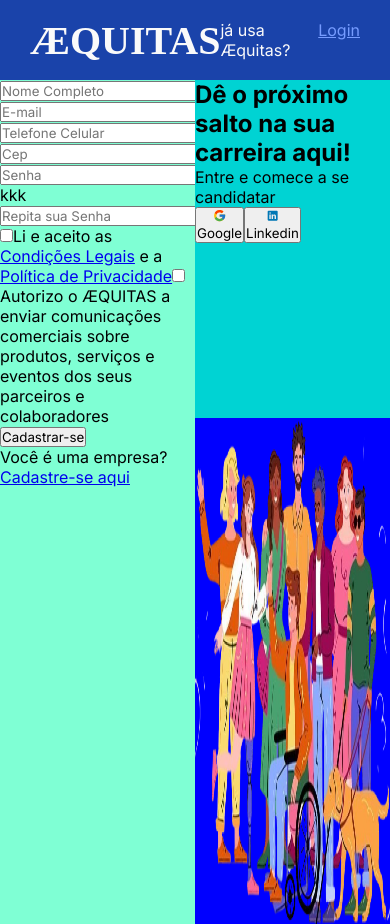
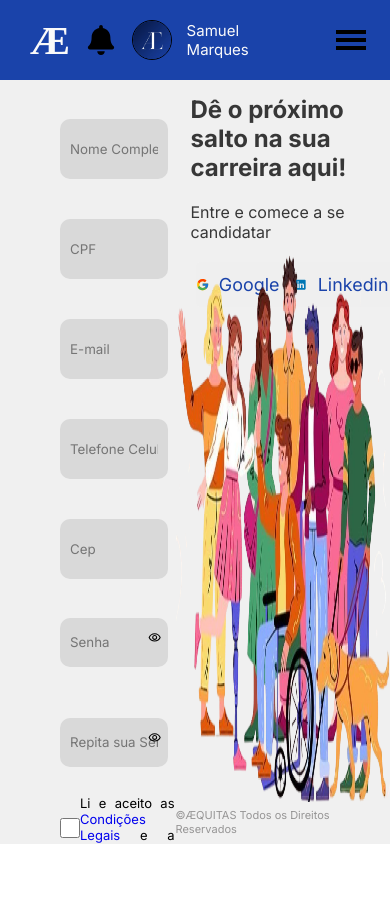
Before and after one commit to lucas-alexandrino/Aequitas-React, a React (Vite) app: page /login in a window 390 px wide. After the commit the page ends 844 px from the top, so only its background shows below. Built offline with nearby package versions, Linux system fonts and the light colour scheme; a web font is replaced by a local one.

Commit message:
tela cadastro usuario sem responsividade - bruno

```diff
--- a/src/App.tsx
+++ b/src/App.tsx
@@ -1,5 +1,4 @@
 import './App.css'
-import LoginCard from './componentes/LoginCard/LoginCard'
 import CadastroPessoa from "./pages/CadastroPessoa/CadastroPessoa"
 import Login from './pages/Login/Login'
 
--- a/src/componentes/HeaderPessoa/HeaderPessoa.tsx
+++ b/src/componentes/HeaderPessoa/HeaderPessoa.tsx
@@ -6,7 +6,7 @@
 
 export default function HeaderPessoa() {
     const [menuAtivo, setMenuAtivo] = useState(false);
-    const [login, setLogin] = useState(false);
+    const [login, setLogin] = useState(true);
 
     return (
         <>
@@ -14,8 +14,11 @@
             {
                 login ?
                     <div className="headerPessoaContainer logada">
-                        <h1 className="logoHeaderPessoa">
+                        <h1 className="logoHeaderPessoa logoUm">
                             ÆQUITAS
+                        </h1>
+                        <h1 className="logoHeaderPessoa logoDois">
+                            Æ
                         </h1>
                         <div className="conteudoPessoa">
                             <button><FaBell size="30px" /></button>
@@ -30,8 +33,11 @@
                     </div>
                     :
                     <div className="headerPessoaContainer">
-                        <h1 className="logoHeaderPessoa">
+                        <h1 className="logoHeaderPessoa logoUm">
                             ÆQUITAS
+                        </h1>
+                        <h1 className="logoHeaderPessoa logoDois">
+                            Æ
                         </h1>
                         <p className="escritaHeaderPessoa">
                             já usa Æquitas?<a href="#">Login</a>
--- a/src/componentes/HeaderPessoa/headerPessoa.css
+++ b/src/componentes/HeaderPessoa/headerPessoa.css
@@ -10,11 +10,21 @@
     position: sticky;
     top: 0;
     transition: all 0.3s;
+    z-index: 999;
 }
+
 
 .logoHeaderPessoa{
     font-size: 40px;
     font-family: "David libre";
+}
+
+.logoUm{
+    display: inline;
+}
+
+.logoDois{
+    display: none;
 }
 
 .escritaHeaderPessoa{
@@ -103,3 +113,12 @@
 .ativo span:nth-child(2){
     opacity: 0;
 }
+
+@media(max-width: 600px){
+    .logoUm{
+        display: none;
+    }
+    .logoDois{
+        display: inline;
+    }
+}
--- a/src/index.css
+++ b/src/index.css
@@ -3,6 +3,8 @@
   margin: 0;
   box-sizing: border-box;
   font-family: "inter", arial ,sans-serif;
+  text-decoration: none
+  ;
 }
 
 title{
--- a/src/pages/CadastroPessoa/CadastroPessoa.tsx
+++ b/src/pages/CadastroPessoa/CadastroPessoa.tsx
@@ -4,91 +4,124 @@
 import { FcGoogle } from "react-icons/fc";
 import Diversidade from "../../images/Diversidade.png"
 import { IoLogoLinkedin } from "react-icons/io";
-export default function CadastroPessoa(){
-    const [telefone,setTelefone] = useState("");
-    const [cep,setCep] = useState("");
-    const [senha,setSenha] = useState("");
-    const [senhaRepetir,setSenhaRepetir] = useState("");
-    return(
+import { MdOutlineVisibility, MdOutlineVisibilityOff } from "react-icons/md";
+export default function CadastroPessoa() {
+    const [telefone, setTelefone] = useState("");
+    const [cep, setCep] = useState("");
+    const [senha, setSenha] = useState("");
+    const [senhaRepetir, setSenhaRepetir] = useState("");
+    const [mostrarSenha, setMostrarSenha] = useState(false);
+    return (
         <>
-            <HeaderPessoa/>
             <div className="containercadastroPessoa">
-
+                <HeaderPessoa />
                 <div className="formularioCadastroPessoa">
                     <form>
-                <input type="text"  maxLength={145} placeholder="Nome Completo"/>
-                <input type="email" placeholder="E-mail"/>
-                <input type="text" value={telefone} placeholder="Telefone Celular" maxLength={14} onChange={(e) =>{
+                        <div className="juncaoLabel">
+                            <label id="campoNome" className="valorErrado">&#42;A senha deve ter 8 caractere</label>
+                            <input type="text" maxLength={145} placeholder="Nome Completo" className="campoCadastro" />
+                        </div>
+                        <div className="juncaoLabel">
+                            <label id="campoCpf" className="valorErrado">&#42; As senhas não são iguais </label>
+                            <input type="text" placeholder="CPF" className="campoCadastro" />
+                        </div>
+                        <div className="juncaoLabel">
+                            <label id="campoEmail" className="valorErrado">&#42; As senhas não são iguais </label>
+                            <input type="email" placeholder="E-mail" className="campoCadastro" />
+                        </div>
+                        <div className="juncaoLabel">
+                            <label id="campoTelefone" className="valorErrado">&#42; As senhas não são iguais </label>
+                            <input type="text" value={telefone} placeholder="Telefone Celular" maxLength={14} className="campoCadastro" onChange={(e) => {
                                 const inputValue = e.target.value;
                                 const numericValue = inputValue.replace(/\D/g, '');
                                 setTelefone(numericValue);
                                 let newValue = inputValue;
-                    if (inputValue.length == 11 ) {
-                    newValue = inputValue.substring(0,0) + "(" + inputValue.substring(0,2) + ")" + inputValue.substring(2,7) + "-" + inputValue.substring(7) ;
+                                if (inputValue.length == 11) {
+                                    newValue = inputValue.substring(0, 0) + "(" + inputValue.substring(0, 2) + ")" + inputValue.substring(2, 7) + "-" + inputValue.substring(7);
                                     setTelefone(newValue)
                                 }
-                }}/>
-                <input type="text" placeholder="Cep" value={cep} maxLength={9} onChange={(e) =>{
+                            }} />
+                        </div>
+                        <div className="juncaoLabel">
+                            <label id="campoCep" className="valorErrado">&#42; As senhas não são iguais </label>
+                            <input type="text" placeholder="Cep" value={cep} maxLength={9} className="campoCadastro" onChange={(e) => {
                                 const inputValue = e.target.value;
                                 const numericValue = inputValue.replace(/\D/g, '');
                                 setCep(numericValue);
                                 let newValue = inputValue;
                                 if (inputValue.length == 8 && e.nativeEvent.inputType !== "deleteContentBackward") {
-                    newValue = inputValue.substring(0,5) + "-" + inputValue.substring(5);
+                                    newValue = inputValue.substring(0, 5) + "-" + inputValue.substring(5);
                                     setCep(newValue)
                                 }
-                }}/>
-
-                <input type="text" placeholder="Senha" value={senha} minLength={8} maxLength={16}  onChange={(e) =>{
+                            }} />
+                        </div>
+                        <div className="juncaoLabel">
+                            <label id="campoSenha" className="valorErrado">&#42;A senha deve ter 8 caractere</label>
+                            <input type={mostrarSenha ? "text" : "password"} placeholder="Senha" value={senha} minLength={8} className="campoCadastro" maxLength={16} onChange={(e) => {
                                 setSenha(e.target.value);
                             }} onBlur={() => {
-                    const inputValue = document.getElementById("sa");
-                    if(senha.length < 8)
-                        inputValue?.classList.toggle("ats");
+                                const inputValue = document.getElementById("campoSenha");
+                                if (senha.length < 8)
+                                    inputValue?.classList.toggle("valorErradoAtivo");
 
-                }} onFocus={()=>{
-                    const inputValue = document.getElementById("sd");
-                    if(senha.length < 8)
-                    inputValue?.classList.toggle("ats");
-                }}/>
-                <label id="sda"> kkk</label>
-                <input type="text" placeholder="Repita sua Senha"  value={senhaRepetir} minLength={8} maxLength={16} onChange={(e) =>{
+                            }} onFocus={() => {
+                                const inputValue = document.getElementById("campoSenha");
+                                if (inputValue?.classList.contains("valorErradoAtivo"))
+                                    inputValue?.classList.toggle("valorErradoAtivo");
+                            }} />
+                            <button className="visibilidadeSenha" type="button" onClick={() => setMostrarSenha(!mostrarSenha)}>
+                                {mostrarSenha ? <MdOutlineVisibilityOff /> : <MdOutlineVisibility />}
+                            </button>
+                        </div>
+                        <div className="juncaoLabel">
+                            <label id="senhaIgual" className="valorErrado">&#42; As senhas não são iguais </label>
+                            <input type={mostrarSenha ? "text" : "password"} placeholder="Repita sua Senha" value={senhaRepetir} minLength={8} className="campoCadastro" maxLength={16} onChange={(e) => {
                                 setSenhaRepetir(e.target.value);
                             }} onBlur={() => {
-                    const inputValue = document.getElementById("sda");
-                    if(senha !== senhaRepetir)
-                        inputValue?.classList.toggle("ats");
-                }} onFocus={()=>{
-                    const inputValue = document.getElementById("sda");
-                    if(inputValue?.classList.contains("ats"))
-                        inputValue?.classList.toggle("ats");
-                }}/>
-                <input type="checkbox"/>
-                <label>Li e aceito as <a href="#">Condições Legais</a> e a <a href="#">Política de Privacidade</a></label>
-                <input type="checkbox"/>
-                <label>Autorizo o ÆQUITAS a enviar comunicações comerciais sobre produtos, serviços e eventos dos seus parceiros e colaboradores</label>
-                <button type="submit">Cadastrar-se</button>
+                                const inputValue = document.getElementById("senhaIgual");
+                                if (senha !== senhaRepetir)
+                                    inputValue?.classList.toggle("valorErradoAtivo");
+                            }} onFocus={() => {
+                                const inputValue = document.getElementById("senhaIgual");
+                                if (inputValue?.classList.contains("valorErradoAtivo"))
+                                    inputValue?.classList.toggle("valorErradoAtivo");
+                            }} />
+                            <button className="visibilidadeSenhaRepetida" type="button" onClick={() => setMostrarSenha(!mostrarSenha)}>
+                                {mostrarSenha ? <MdOutlineVisibilityOff /> : <MdOutlineVisibility />}
+                            </button>
+                        </div>
+                        <div className="juncaoLabelCheckbox">
+                        <input type="checkbox" />
+                        <label >Li e aceito as <a href="#">Condições Legais</a> e a <a href="#">Política de Privacidade</a></label>
+                        </div>
+                        <div className="juncaoLabelCheckbox">
+                        <input type="checkbox" />
+                        <label> Autorizo o ÆQUITAS a enviar comunicações comerciais sobre produtos, serviços e eventos dos seus parceiros e colaboradores</label>
+                        </div>
+                        <button type="submit" id="cadastrar">Cadastrar-se</button>
                     </form>
                     <p>Você é uma empresa? <a href="#">Cadastre-se aqui</a></p>
                 </div>
-            <div className="formularioCadastroPessoa">
                     <div className="redes">
                         <h2>Dê o próximo salto na sua carreira aqui!</h2>
-                <p>Entre e comece a se candidatar</p>
-                <button>
+                        <p> Entre e comece a se candidatar</p>
+                        <div className="itens">
+                            <button >
                                 <FcGoogle />
                                 <p>Google</p>
                             </button>
                             <button>
-                <IoLogoLinkedin color="rgba(0, 119, 181, 1)"/>
+                                <IoLogoLinkedin color="rgba(0, 119, 181, 1)" />
                                 <p>Linkedin</p>
                             </button>
+                        </div>
                     </div>
                     <div className="imagem">
                         <img src={Diversidade} alt="Pessoas diversas" />
                     </div>
+                    <p className="direitos">&copy;ÆQUITAS Todos os Direitos Reservados</p>
                 </div>
-            </div>
+
         </>
     )
 }
--- a/src/pages/CadastroPessoa/cadastroPessoa.css
+++ b/src/pages/CadastroPessoa/cadastroPessoa.css
@@ -3,30 +3,190 @@
     width: 100vw;
     height: 100vh;
     display: flex;
-    overflow-x: hidden;
+    flex-wrap: wrap;
+    position: absolute;
+    overflow-y: hidden;
 }
 .formularioCadastroPessoa{
-    width: 50%;
+    width: 100%;
     height: 100vh;
     display: flex;
     flex-direction: column;
-    background-color: aquamarine;
+
+}
+.formularioCadastroPessoa form{
+    width: 100%;
+    display: flex;
+    flex-direction: column;
+    padding: 0 60PX;
+
+
+}
+
+.campoCadastro{
+    height: 45px;
+    width: 80%;
+    border-radius: 10px;
+    padding: 0 10px;
+    border:none;
+    background-color: rgb(217, 217, 217);
+}
+
+.juncaoLabel{
+    display: flex;
+    flex-direction: column;
+    justify-content: center;
+    width: 50%;
+    margin: 2px 0 0 0;
+    height: 70px;
+}
+
+.juncaoLabelCheckbox{
+    display: flex;
+    margin: 0 0 5px 0;
+    width: 50%;
+    align-items: center;
+}
+
+.juncaoLabelCheckbox label{
+    width: 70%;
+    margin: 0 0 0 10px;
+    text-align: justify;
+    font-size: 12px;
+}
+
+.juncaoLabelCheckbox input{
+    height: 20px;
+    width: 20px;
+}
+
+.formularioCadastroPessoa #cadastrar{
+    width:40%;
+    height: 35px;
+    background-color: rgb(26, 67, 170);
+    border: none;
+    border-radius: 20px;
+    color: rgb(235, 234, 234);
+}
+
+.formularioCadastroPessoa p{
+    margin: 10px 0 0 90px;
+}
+
+.valorErrado{
+    font-size: 11px;
+    margin: 0 20px;
+    color: rgba(223, 26, 26, 0);
+}
+
+.valorErradoAtivo{
+    color:rgb(223, 26, 26)
+}
+
+.visibilidadeSenha, .visibilidadeSenhaRepetida{
+    position:relative;
+    display: flex;
+    align-items: center;
+    border: none;
+    background-color: rgba(0,0,0, 0);
+    align-self: flex-end;
+    right:25%;
+    bottom: 40%;
 }
 
 .redes{
+    width: 55%;
+    height: 30%;
+    display: flex;
+    align-items:flex-start;
+    flex-flow:wrap column;
+    top: 80px;
+    position: absolute;
+    right: 0;
+    gap:20px;
+    padding: 15px 0 0 15px;
+}
+
+.redes p, .redes h2{
+    color: rgb(55, 55, 55);
+}
+.redes button p{
+    padding: 0 10px;
+    font-size: 1.12rem;
+    color: rgb(26, 67, 170);
+}
+.itens{
     width: 100%;
-    height: 40vh;
-    background-color: rgb(0, 211, 211);
+    display: flex;
+}
+.itens button{
+    margin: 0 0 0 5px;
+    width: 200px;
+    height: 45px;
+    display: flex;
+    align-items: center;
+    justify-content: center;
+    border-radius: 5px;
+    border: none;
 }
 .imagem{
-    width: 100%;
-    height: 60vh;
-    background-color: blue;
+    width: 55%;
+    height: 65%;
+    z-index: 1;
+    position: absolute;
+    right: 0;
+    bottom: 0;
+    display: flex;
 }
 .imagem img{
     width: 100%;
     height: 100%;
 }
-.ats{
-    color: red;
+
+.direitos{
+position: absolute;
+bottom: 1%;
+left: 45%;
+font-size: 11px;
+color: rgb(150, 149, 149);
 }
+
+@media (max-width: 1000px){
+    .imagem{
+        justify-items: center;
+        align-items: center;
+    }
+    .imagem img{
+        width: 100%;
+        height: 70%;
+    }
+    .juncaoLabelCheckbox label{
+        font-size: 10px;
+    }
+}
+
+@media (orientation: portrait){
+    .imagem img{
+        width: 100%;
+        height: 100%;
+    }
+    .imagem{
+        bottom: 5%;
+    }
+    .juncaoLabelCheckbox label{
+        font-size: 13px;
+        margin: 15px 0 0 0;
+    }
+    .campoCadastro{
+        height: 60px;
+    }
+    .juncaoLabel{
+        margin: 10px 0 0 0;
+        height: 90px;
+    }
+    .formularioCadastroPessoa #cadastrar{
+        height: 60px;
+        margin: 10px 0;
+    }
+
+}
```
Lines whose indentation alone changed are shown as unchanged.
